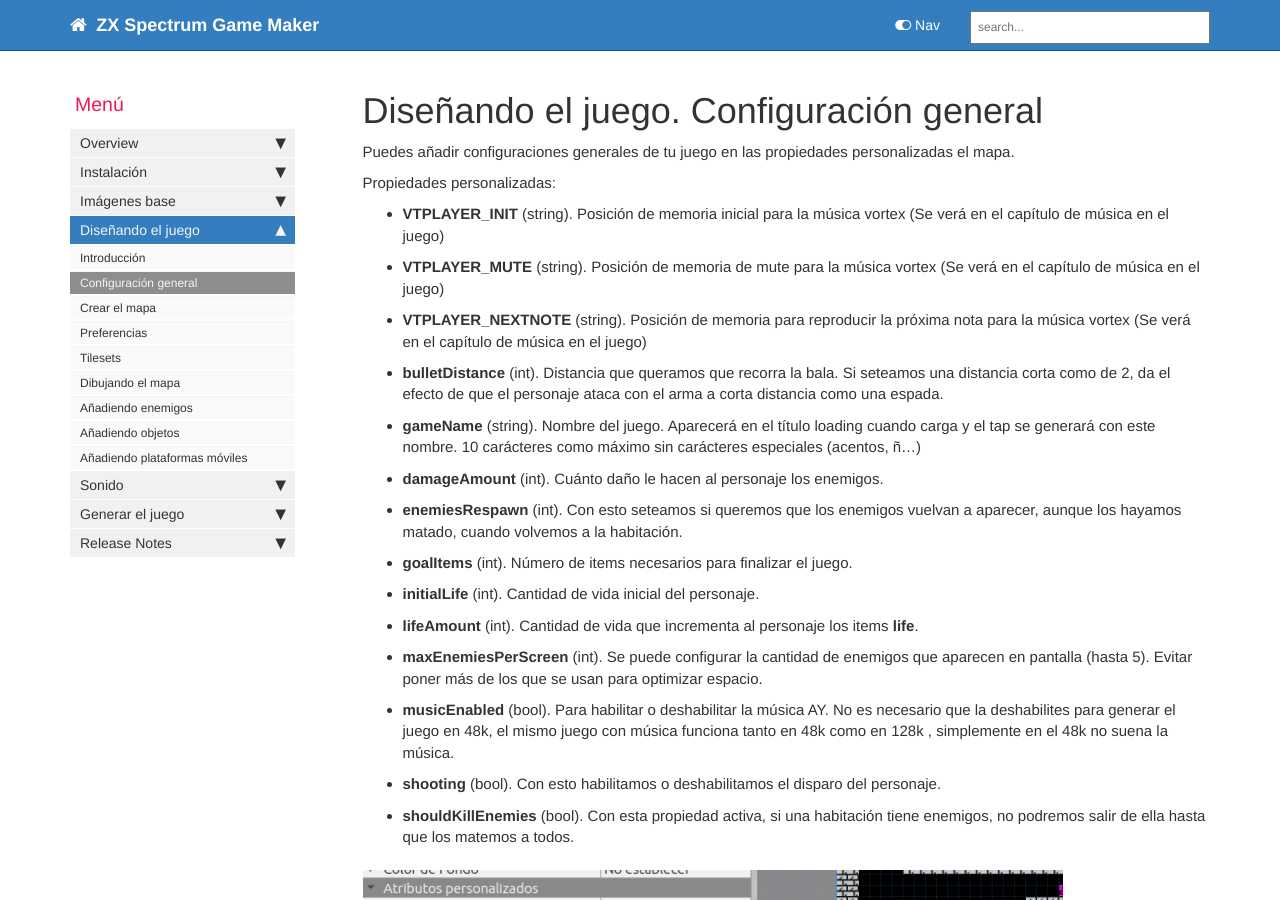
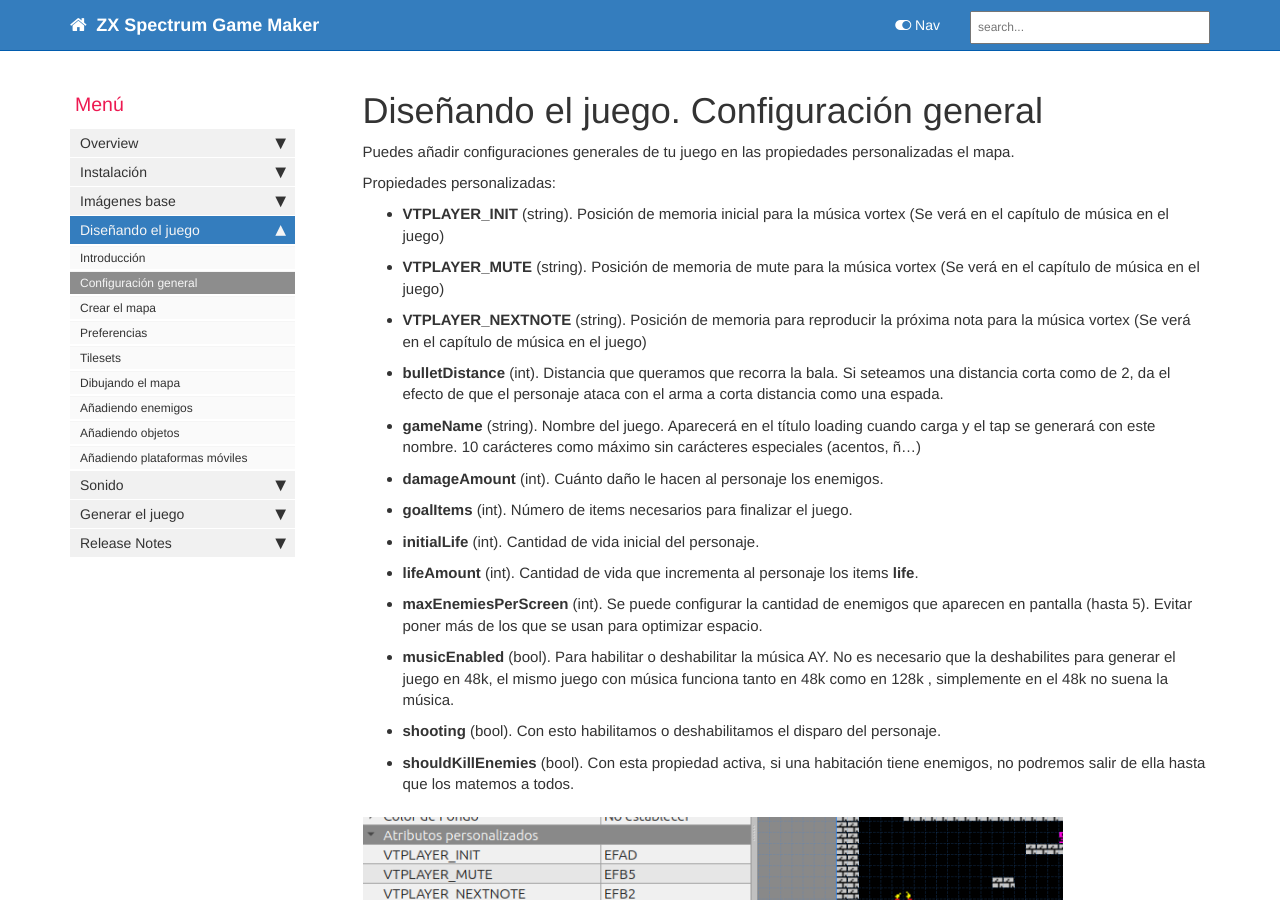
Before and after one commit to rtorralba/zx-game-maker-www, a Jekyll site: the page built from pages/mydoc/mydoc_tiled_general_configuration.md, in a window 1280 px wide and 900 px high. Built offline with Jekyll 4.4.1, drawn with Linux system fonts in a browser that asks for light colours; comment, search, counter and statistics services are not loaded.

Commit message:
remove enemirespawn

```diff
--- a/pages/mydoc/mydoc_tiled_general_configuration.md
+++ b/pages/mydoc/mydoc_tiled_general_configuration.md
@@ -18,7 +18,6 @@ Propiedades personalizadas:
 * **bulletDistance** (int). Distancia que queramos que recorra la bala. Si seteamos una distancia corta como de 2, da el efecto de que el personaje ataca con el arma a corta distancia como una espada.
 * **gameName** (string). Nombre del juego. Aparecerá en el título loading cuando carga y el tap se generará con este nombre. 10 carácteres como máximo sin carácteres especiales (acentos, ñ...)
 * **damageAmount** (int). Cuánto daño le hacen al personaje los enemigos.
-* **enemiesRespawn** (int). Con esto seteamos si queremos que los enemigos vuelvan a aparecer, aunque los hayamos matado, cuando volvemos a la habitación.
 * **goalItems** (int). Número de items necesarios para finalizar el juego.
 * **initialLife** (int). Cantidad de vida inicial del personaje.
 * **lifeAmount** (int). Cantidad de vida que incrementa al personaje los items **life**.
```
